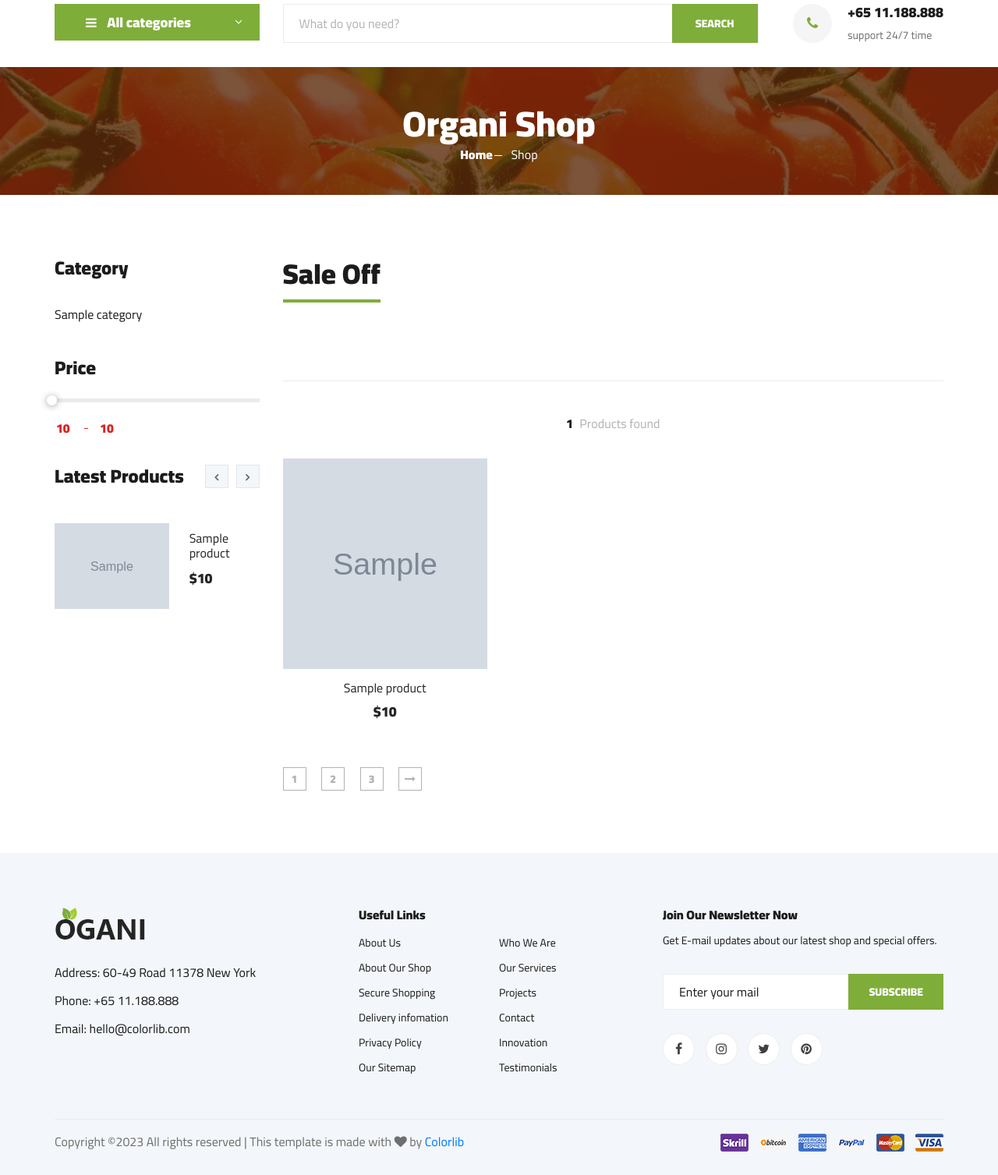
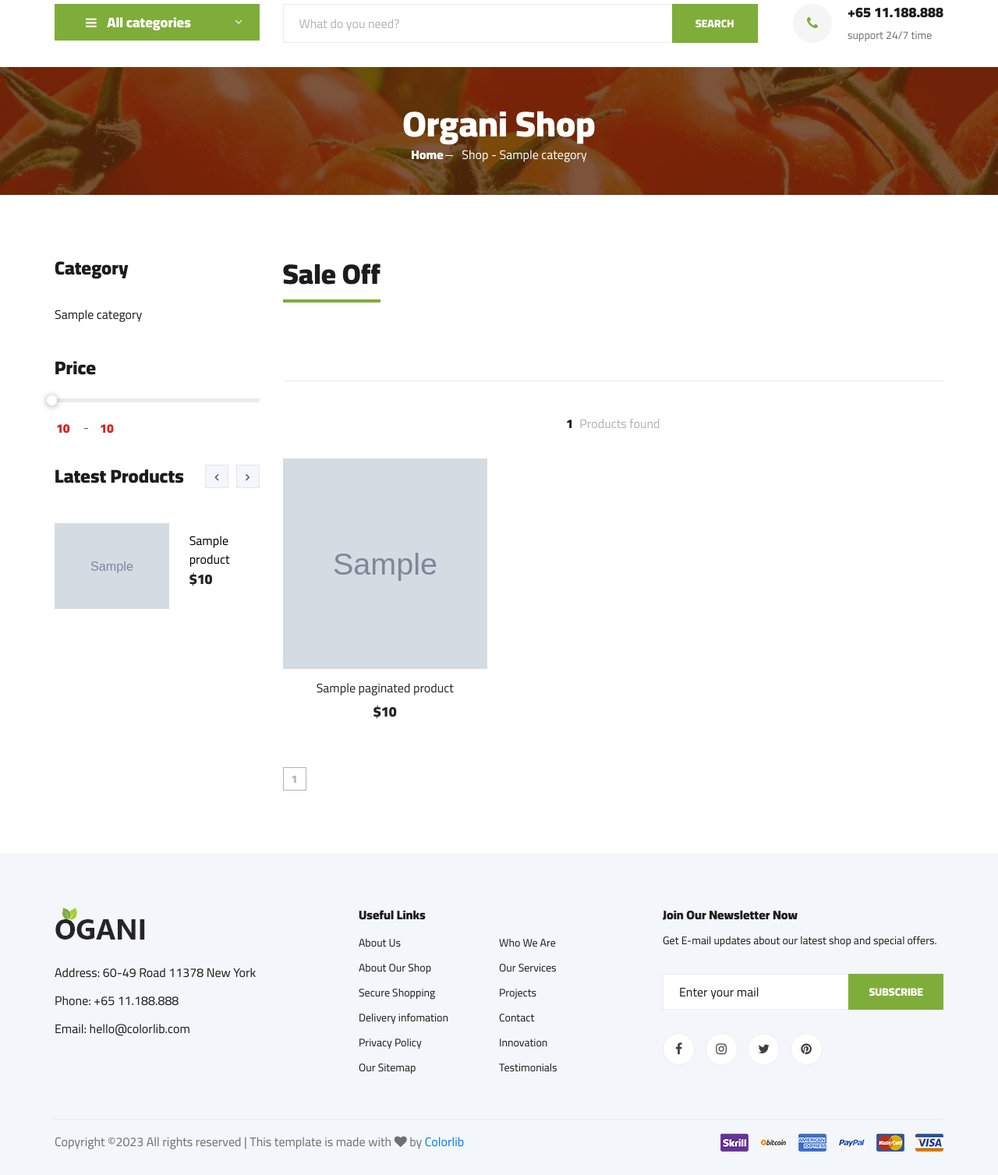
Before and after one commit to mariam-diab/GroceryShopWebApp, a Django app: template templates/GroceryApp/shop-grid.html in a window 1280 px wide. Shown: the part 122-1629 px from the top of the page at 78% size. Run offline with Django 5.2, Linux system fonts and the light colour scheme; the template is opened without the code that fills it: most values are stand-ins (such as "Sample title", 1, 10 or a date in 2020); grey boxes marked "Sample" are stand-in pictures; one stand-in notice (Sample message) is shown; some libraries are stand-ins or nearby versions.

Commit message:
shop grid pagination

```diff
--- a/templates/GroceryApp/shop-grid.html
+++ b/templates/GroceryApp/shop-grid.html
@@ -13,7 +13,7 @@
                         </div>
                         <ul>
                             {% for c in categories %}
-                            <li><a href="{% url 'GroceryApp:shop_grid' c.title %}">{{c.title}}</a></li>
+                            <li><a href="{% url 'GroceryApp:shop_grid' %}?category={{ c.title }}">{{c.title}}</a></li>
                             {% endfor %}
                             <!-- <li><a href="#">Fresh Meat</a></li>
                             <li><a href="#">Vegetables</a></li>
@@ -32,7 +32,7 @@
                 <div class="col-lg-9">
                     <div class="hero__search">
                         <div class="hero__search__form">
-                            <form action="{% url 'GroceryApp:shop_grid_search' product='placeholder_value' %}">
+                            <form action="{% url 'GroceryApp:shop_grid' %}?product={{ placeholder_value }}">
                                 <!-- <div class="hero__search__categories">
                                     All Categories
                                     <span class="arrow_carrot-down"></span>
@@ -66,7 +66,8 @@
                         <h2>Organi Shop</h2>
                         <div class="breadcrumb__option">
                             <a href="{% url 'GroceryApp:Home' %}">Home</a>
-                            <span>Shop</span>
+                            <span>Shop - </span>
+                            <span>{{category}}</span>
                         </div>
                     </div>
                 </div>
@@ -85,7 +86,7 @@
                             <h4>Category</h4>
                             <ul>
                                 {% for c in categories %}
-                                <li><a href="{% url 'GroceryApp:shop_grid' c.title %}">{{c.title}}</a></li>
+                                <li><a href="{% url 'GroceryApp:shop_grid' %}?category={{ c.title }}">{{c.title}}</a>
                                 {% endfor %}
                             </ul>
                         </div>
@@ -187,29 +188,28 @@
                                 <div class="latest-product__slider owl-carousel">
                                     <div class="latest-prdouct__slider__item">
                                         {% for p in latest_products|slice:":3" %}
-                                        <a href="#" class="latest-product__item">
+                                        <div class="latest-product__item">
                                             <div class="latest-product__item__pic">
                                                 <img src={{p.img.url}} alt="">
                                             </div>
                                             <div class="latest-product__item__text">
-                                                <h6>{{p.title}}</h6>
+                                                <a href="{% url 'GroceryApp:shop_details' p.title %}" style="color:black;">{{p.title}}</a>
                                                 <span>${{p.price}}</span>
                                             </div>
-                                        </a>
+                                        </div>
                                         {% endfor %}
-
                                     </div>
                                     <div class="latest-prdouct__slider__item">
                                         {% for p in latest_products|slice:"3:" %}
-                                        <a href="#" class="latest-product__item">
+                                        <div class="latest-product__item">
                                             <div class="latest-product__item__pic">
                                                 <img src={{p.img.url}} alt="">
                                             </div>
                                             <div class="latest-product__item__text">
-                                                <h6>{{p.title}}</h6>
+                                                <a href="{% url 'GroceryApp:shop_details' p.title %}" style="color:black;">{{p.title}}</a>
                                                 <span>${{p.price}}</span>
                                             </div>
-                                        </a>
+                                        </div>
                                         {% endfor %}
                                     </div>
                                 </div>
@@ -229,7 +229,7 @@
                                         <div class="col-lg-4">
                                             <div class="product__discount__item">
                                                 <div class="product__discount__item__pic set-bg"
-                                                    data-setbg={{ p.img.url }}>
+                                                    data-setbg="{{ p.img.url}}">
                                                     <div class="product__discount__percent">{{p.get_percentage|floatformat:0}}%</div>
                                                     <ul class="product__item__pic__hover">
                                                         <li><a href="#"><i class="fa fa-heart"></i></a></li>
@@ -274,7 +274,7 @@
                         </div>
                     </div>
                     <div class="row">
-                        {% for p in products %}
+                        {% for p in paginated_products %}
                         <div class="col-lg-4 col-md-6 col-sm-6">
                             <div class="product__item">
                                 <div class="product__item__pic set-bg" data-setbg={{p.img.url}}>
@@ -301,12 +301,24 @@
                         {% endfor %}
 
                     </div>
-                    <div class="product__pagination">
+                    <!-- <div class="product__pagination">
                         <a href="#">1</a>
                         <a href="#">2</a>
                         <a href="#">3</a>
                         <a href="#"><i class="fa fa-long-arrow-right"></i></a>
+                    </div> -->
+                    <div class="product__pagination">
+                        {% if paginated_products.has_previous %}
+                            <a href="?page={{ paginated_products.previous_page_number }}"><i class="fa fa-long-arrow-left"></i></a>
+                        {% endif %}
+                        {% for num in paginated_products.paginator.page_range %}
+                            <a href="?page={{ num }}">{{ num }}</a>
+                        {% endfor %}
+                        {% if paginated_products.has_next %}
+                            <a href="?page={{ paginated_products.next_page_number }}"><i class="fa fa-long-arrow-right"></i></a>
+                        {% endif %}
                     </div>
+
                 </div>
             </div>
         </div>
```
Also changed, not shown: GroceryApp/views.py (+17 -6 lines), media/category/food.jpeg (added), media/user_directory_path/Slices_Dried_pomegranate.jpg (added), media/user_directory_path/oats_0XZ79Rk.jpeg (added).
